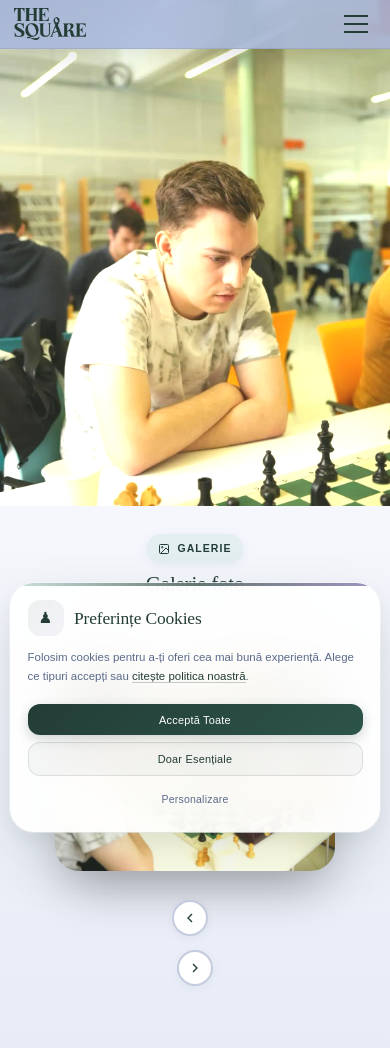
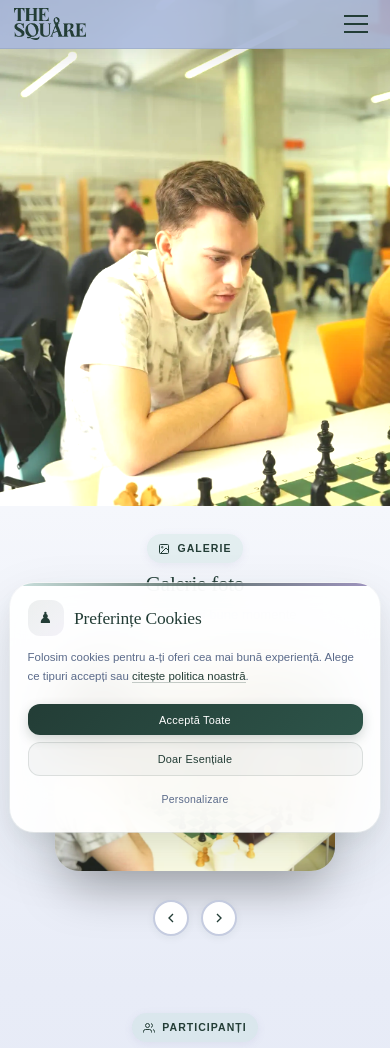
Before and after one commit to GeorgianaIoana/tournament, a website: page amintiri.html in a window 390 px wide. Shown: the top 1048 px of the page. Drawn offline with Linux system fonts and the light colour scheme; grey boxes are pictures that could not be loaded.

Commit message:
Place carousel arrows side by side below images on mobile
Co-Authored-By: Claude Opus 4.5 <noreply@anthropic.com>

```diff
--- a/amintiri.css
+++ b/amintiri.css
@@ -1413,14 +1413,16 @@
     /* Coverflow - mobile adjustments */
     .coverflow-carousel {
         padding: 0.5rem 0 1.5rem;
-        display: flex;
-        flex-direction: column;
-        align-items: center;
+        display: grid;
+        grid-template-columns: 1fr 1fr;
+        grid-template-rows: auto auto;
+        justify-items: center;
     }
 
     .coverflow-track {
         height: 240px;
-        order: 1;
+        grid-column: 1 / -1;
+        grid-row: 1;
     }
 
     .coverflow-item.active {
@@ -1468,7 +1470,7 @@
         transform: none;
         width: 44px;
         height: 44px;
-        order: 2;
+        grid-row: 2;
         margin-top: 1rem;
         background-color: #fff;
         border: 2px solid var(--color-gray-300);
@@ -1489,11 +1491,16 @@
 
     .coverflow-prev {
         left: auto;
-        margin-right: 1rem;
+        grid-column: 1;
+        justify-self: end;
+        margin-right: 0.5rem;
     }
 
     .coverflow-next {
         right: auto;
+        grid-column: 2;
+        justify-self: start;
+        margin-left: 0.5rem;
     }
 
     .coverflow-indicators {
@@ -1704,7 +1711,11 @@
     }
 
     .coverflow-prev {
-        margin-right: 0.75rem;
+        margin-right: 0.4rem;
+    }
+
+    .coverflow-next {
+        margin-left: 0.4rem;
     }
 
     .coverflow-dot {
--- a/amintiri.html
+++ b/amintiri.html
@@ -32,7 +32,7 @@
     <link rel="preconnect" href="https://fonts.gstatic.com" crossorigin>
     <link href="https://fonts.googleapis.com/css2?family=Cormorant+Garamond:ital,wght@0,300;0,400;0,500;0,600;1,300;1,400&family=Jost:wght@300;400;500;600&display=swap" rel="stylesheet">
     <link rel="stylesheet" href="styles.css">
-    <link rel="stylesheet" href="amintiri.css?v=118">
+    <link rel="stylesheet" href="amintiri.css?v=119">
     <link rel="icon" type="image/svg+xml" href="images/chess-queen.svg">
 </head>
 <body>
```
